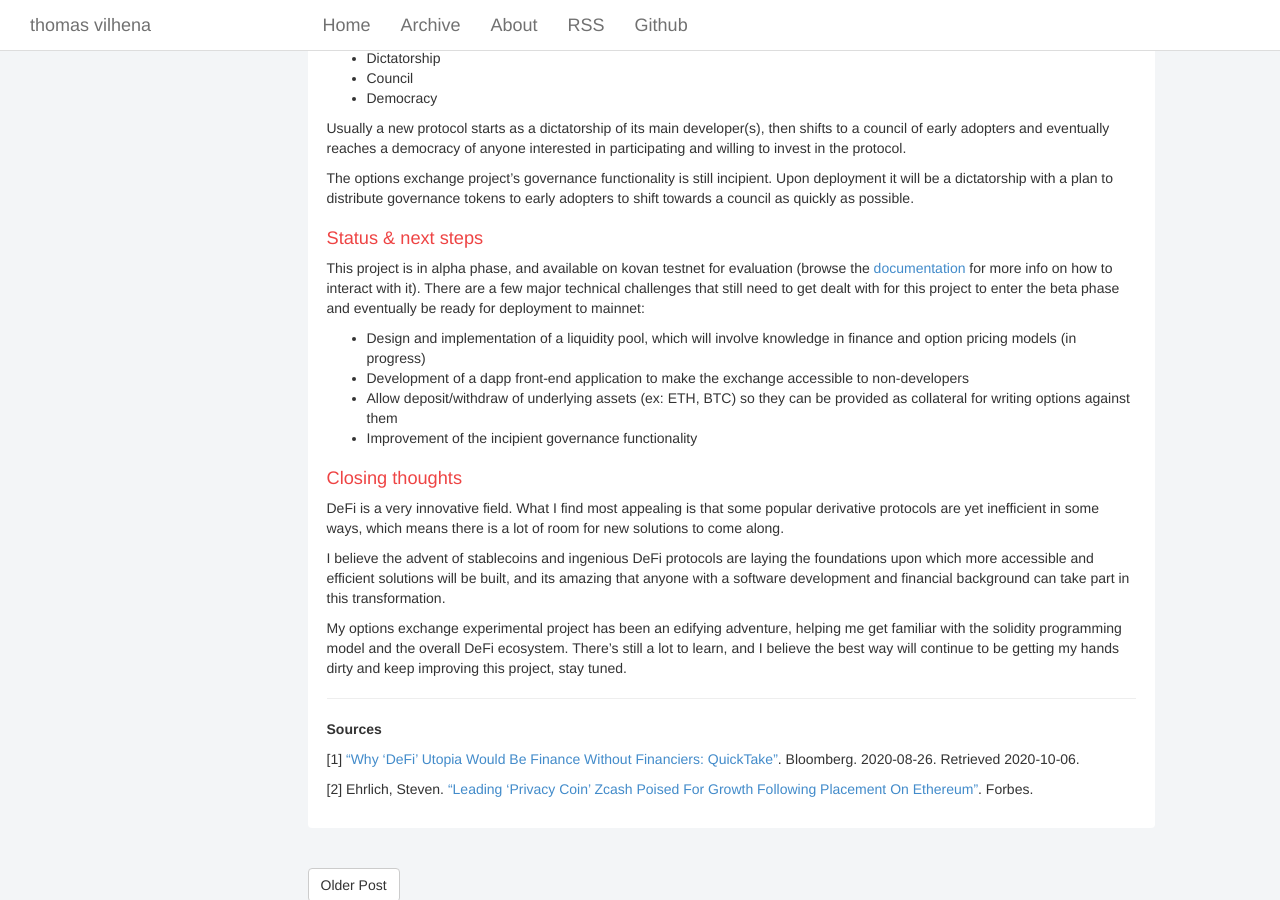
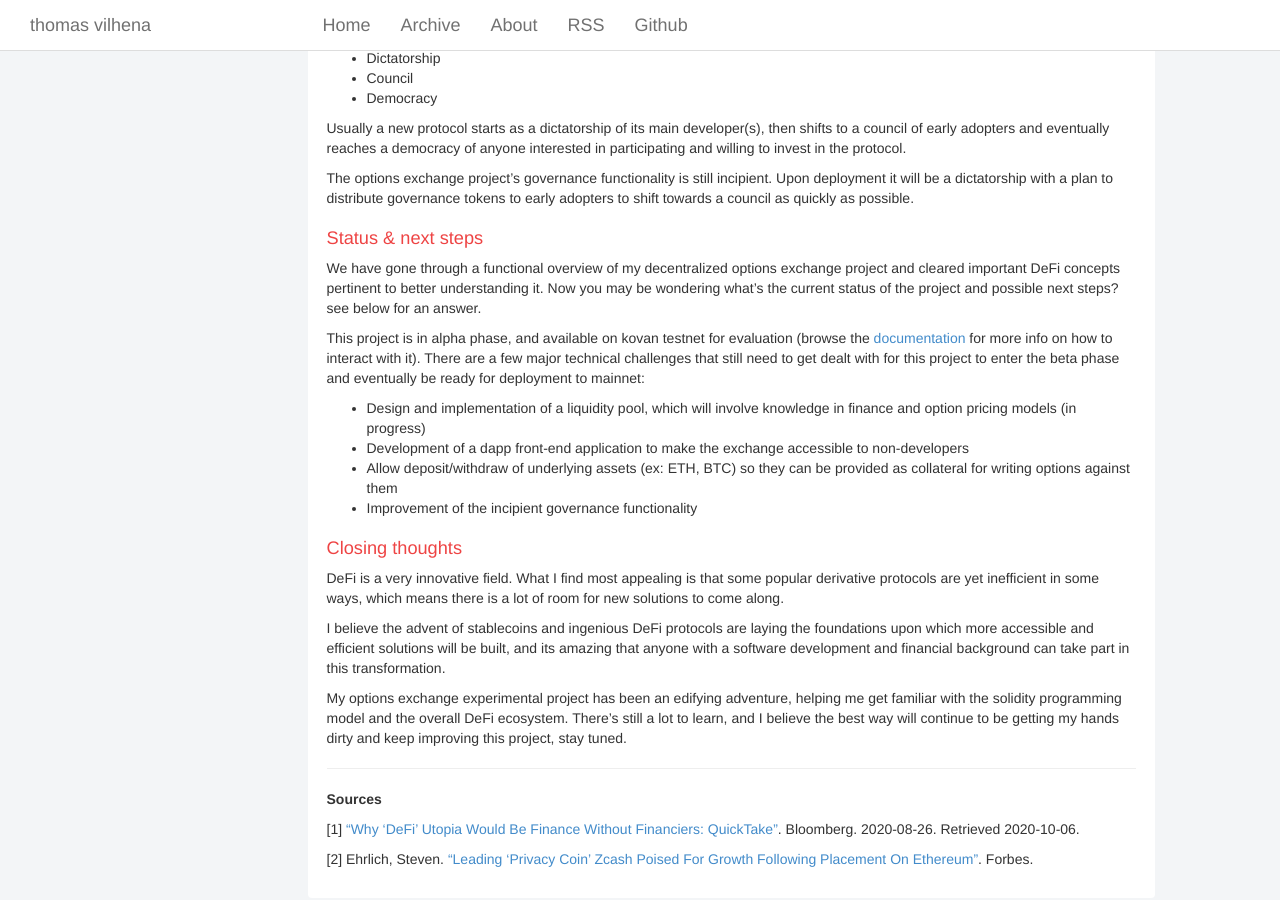
Before and after one commit to TCGV/blog, a Jekyll site: the page built from _posts/2021-02-18-building-a-decentralized-options-exchange.md, in a window 1280 px wide and 900 px high, scrolled down 4279 px. Built offline with Jekyll 4.4.1, drawn with Linux system fonts in a browser that asks for light colours.

Commit message:
Update 2021-02-18-building-a-decentralized-options-exchange.md

```diff
--- a/_posts/2021-02-18-building-a-decentralized-options-exchange.md
+++ b/_posts/2021-02-18-building-a-decentralized-options-exchange.md
@@ -147,6 +147,8 @@ The options exchange project's governance functionality is still incipient. Upon
 Status & next steps
 ============
 
+We have gone through a functional overview of my decentralized options exchange project and cleared important DeFi concepts pertinent to better understanding it. Now you may be wondering what's the current status of the project and possible next steps? see below for an answer.
+
 This project is in alpha phase, and available on kovan testnet for evaluation (browse the [documentation](https://github.com/TCGV/DeFiOptions) for more info on how to interact with it). There are a few major technical challenges that still need to get dealt with for this project to enter the beta phase and eventually be ready for deployment to mainnet:
 
 * Design and implementation of a liquidity pool, which will involve knowledge in finance and option pricing models (in progress)
```
